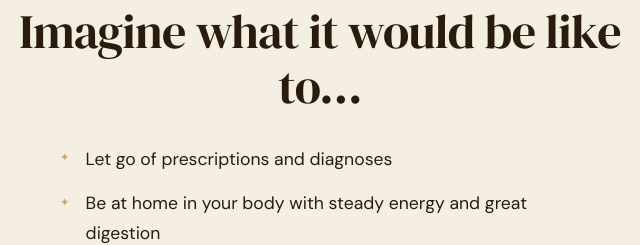
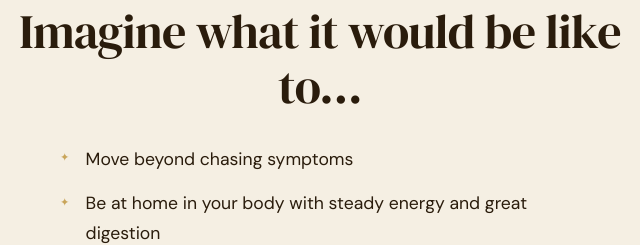
Before and after one commit to annettestrube99-art/wildly-simple-wellness, a plain HTML site: page index.html in a window 1280 px wide. Shown: the part 3680-3925 px from the top of the page, 320-960 px from the left. Drawn offline with Linux system fonts and the light colour scheme.

Commit message:
Claude Code: auto-save

```diff
--- a/index.html
+++ b/index.html
@@ -136,7 +136,7 @@
       <div class="section-header">
         <h2 id="services-heading" class="reveal">Imagine what it would be like to…</h2>
         <ul class="imagine-list reveal reveal-delay-1">
-          <li>Let go of prescriptions and diagnoses</li>
+          <li>Move beyond chasing symptoms</li>
           <li>Be at home in your body with steady energy and great digestion</li>
           <li>Know what food is best for <em>you</em></li>
           <li>Feel more fully alive and ready for adventure</li>
```
